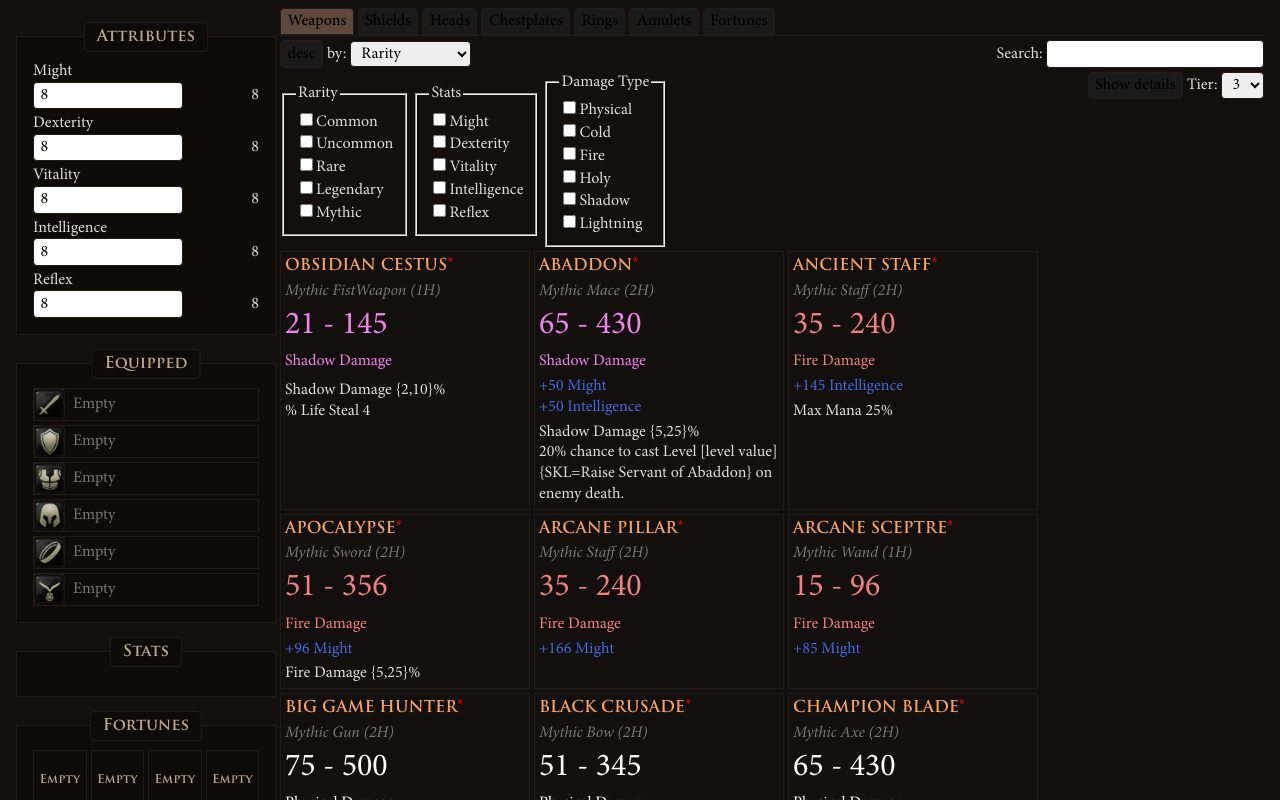
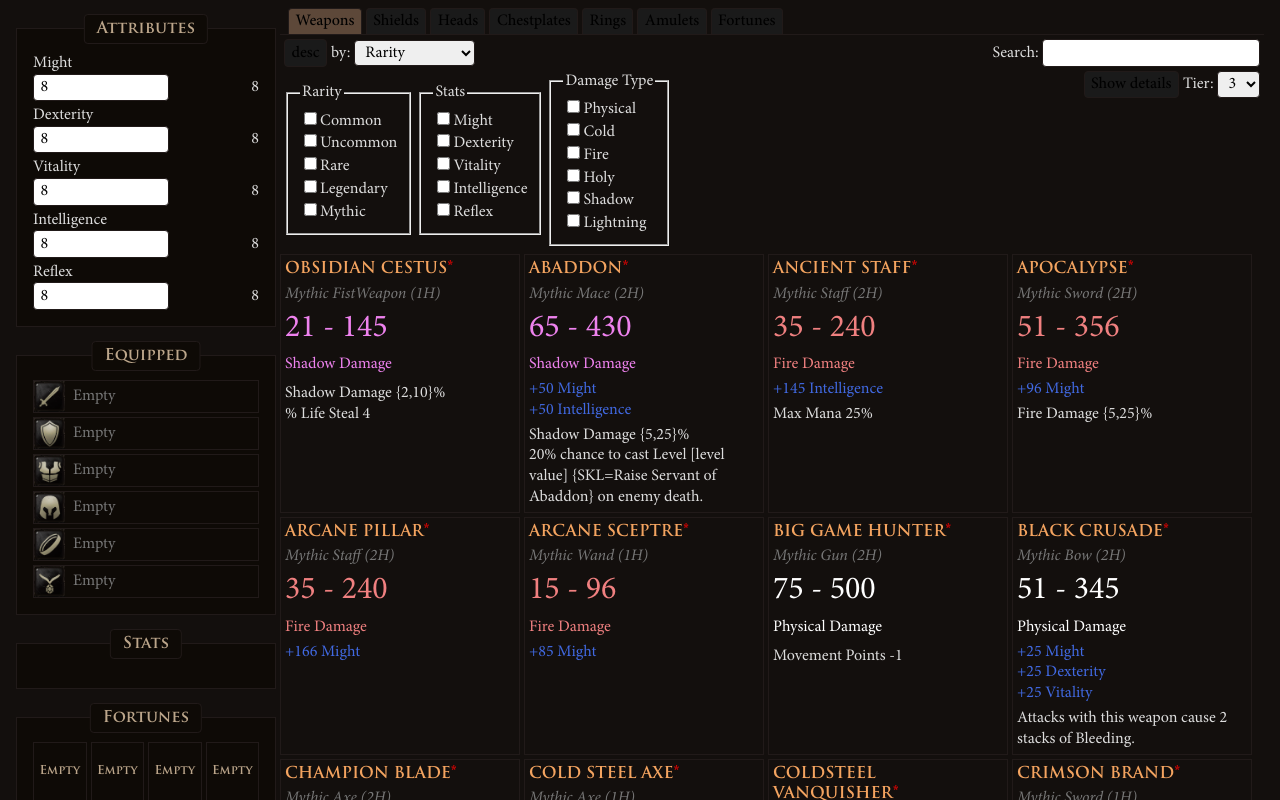
Before and after one commit to chrifox/stolen-realm-gearlib, a React (Vite) app: page / in a window 1280 px wide. Shown: the top 800 px of the page. Built offline with nearby package versions, Linux system fonts and the light colour scheme.

Commit message:
add some scaling info and further styling

```diff
--- a/src/App.tsx
+++ b/src/App.tsx
@@ -1,7 +1,21 @@
-import ErrorBoundary from "./components/ErrorBoundary";
+import { styled } from "styled-components";
+
 import { CharacterContextProvider } from "./context/CharacterContext";
 import { FilterSortContextProvider } from "./context/FilterSortContext";
+import ErrorBoundary from "./components/ErrorBoundary";
 import { Layout } from "./components/Layout";
+
+const disclaimerMessage =
+  "This is a community made tool, as such numbers may not be 100% accurate.";
+
+const Footer = styled.div`
+  padding: 4px;
+  width: 100%;
+
+  .disclaimer {
+    color: red;
+  }
+`;
 
 function App() {
   return (
@@ -9,6 +23,9 @@ function App() {
       <CharacterContextProvider>
         <FilterSortContextProvider>
           <Layout />
+          <Footer>
+            <div className="disclaimer">{`Disclaimer: ${disclaimerMessage}`}</div>
+          </Footer>
         </FilterSortContextProvider>
       </CharacterContextProvider>
     </ErrorBoundary>
--- a/src/components/FilterSortControls.tsx
+++ b/src/components/FilterSortControls.tsx
@@ -16,6 +16,8 @@ const FilterSortControlsContainer = styled.div`
   flex-direction: column;
   justify-content: space-between;
   gap: 4px;
+  background: ${({ theme }) => theme.colors.background};
+  padding: 4px;
   width: 100%;
 
   section {
@@ -79,7 +81,7 @@ export const FilterSortControls = ({ itemType }: { itemType: ItemType }) => {
   }
 
   return (
-    <FilterSortControlsContainer className="sort-controls">
+    <FilterSortControlsContainer>
       <section>
         <Search onChange={handleUpdateSearchTerm} value={searchTerm} />
         <div className="misc-controls">
--- a/src/components/Layout.tsx
+++ b/src/components/Layout.tsx
@@ -19,7 +19,16 @@ const LayoutContainer = styled.div`
 
   @media (min-width: ${({ theme }) => theme.breakpoints.sm}px) {
     flex-flow: row nowrap;
-    padding: 8px 16px;
+    padding: 0 16px;
+
+    .sidebar {
+      position: sticky;
+      top: 0;
+      z-index: ${({theme}) => theme.zIndex.sidebar};
+
+      background: ${({ theme }) => theme.colors.background};
+      height: fit-content;
+    }
   }
 `;
 
@@ -29,7 +38,9 @@ export function Layout() {
 
   return (
     <LayoutContainer>
-      <Character />
+      <div className="sidebar">
+        <Character />
+      </div>
       <Tabs
         tabs={[
           "Weapons",
--- a/src/components/Tabs.tsx
+++ b/src/components/Tabs.tsx
@@ -10,17 +10,26 @@ const TabsContainer = styled.div`
   width: 100%;
 
   .tab-buttons {
+    position: sticky;
+    top: 0;
+    z-index: ${({theme}) => theme.zIndex.tabButtons};
+
     display: flex;
     flex-flow: row wrap;
     align-items: center;
     gap: 4px;
+    background: ${({ theme }) => theme.colors.background};
     border-bottom: 1px solid ${({ theme }) => theme.colors.border};
-    margin-bottom: 4px;
+    padding: 8px 8px 0;
 
     button {
+      border-bottom: none;
       border-bottom-right-radius: 0;
       border-bottom-left-radius: 0;
     }
+  }
+
+  .tab-content {
   }
 `;
 
--- a/src/styles/index.css
+++ b/src/styles/index.css
@@ -17,6 +17,10 @@ body {
   margin: 0;
   padding: 0;
   min-height: 100vh;
+}
+
+* {
+  box-sizing: border-box;
 }
 
 em {
@@ -54,7 +58,9 @@ button {
   transition: border-color 0.2s;
   user-select: none;
 }
-button:hover, input:hover, select:hover {
+button:hover,
+input:hover,
+select:hover {
   border-color: #423836;
 }
 
--- a/src/theme.ts
+++ b/src/theme.ts
@@ -40,4 +40,8 @@ export const theme = {
   breakpoints: {
     sm: 668,
   },
+  zIndex: {
+    tabButtons: 20,
+    sidebar: 15,
+  },
 };
--- a/src/utils/modifyTier.ts
+++ b/src/utils/modifyTier.ts
@@ -1,4 +1,4 @@
-import { ItemTier } from "../types/item";
+import type { ItemTier } from "../types/item";
 
 export function modifyTier(stat: number, tier: ItemTier): number {
   return Math.floor(stat * 0.5) * tier + stat;
```
Also changed, not shown: src/utils/getScalingStats.ts (added, +38 -0 lines).
